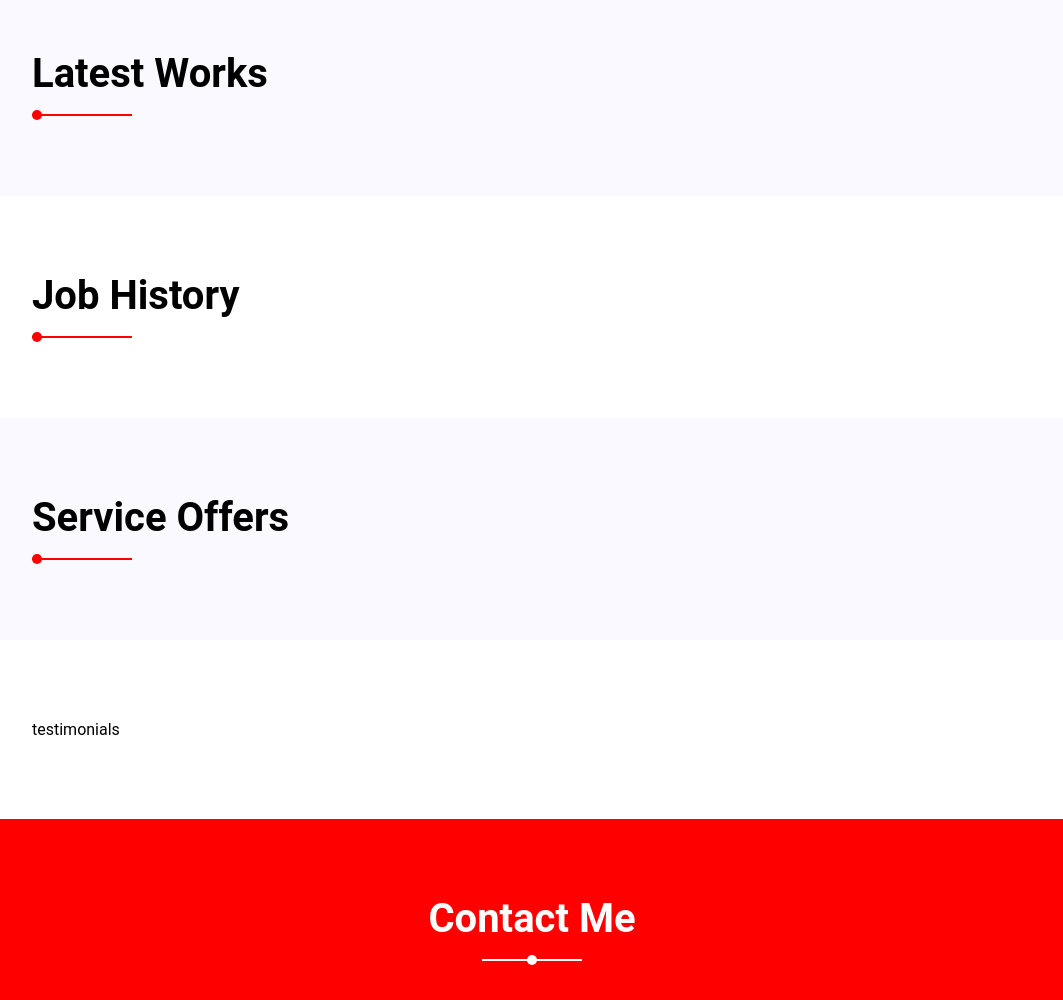
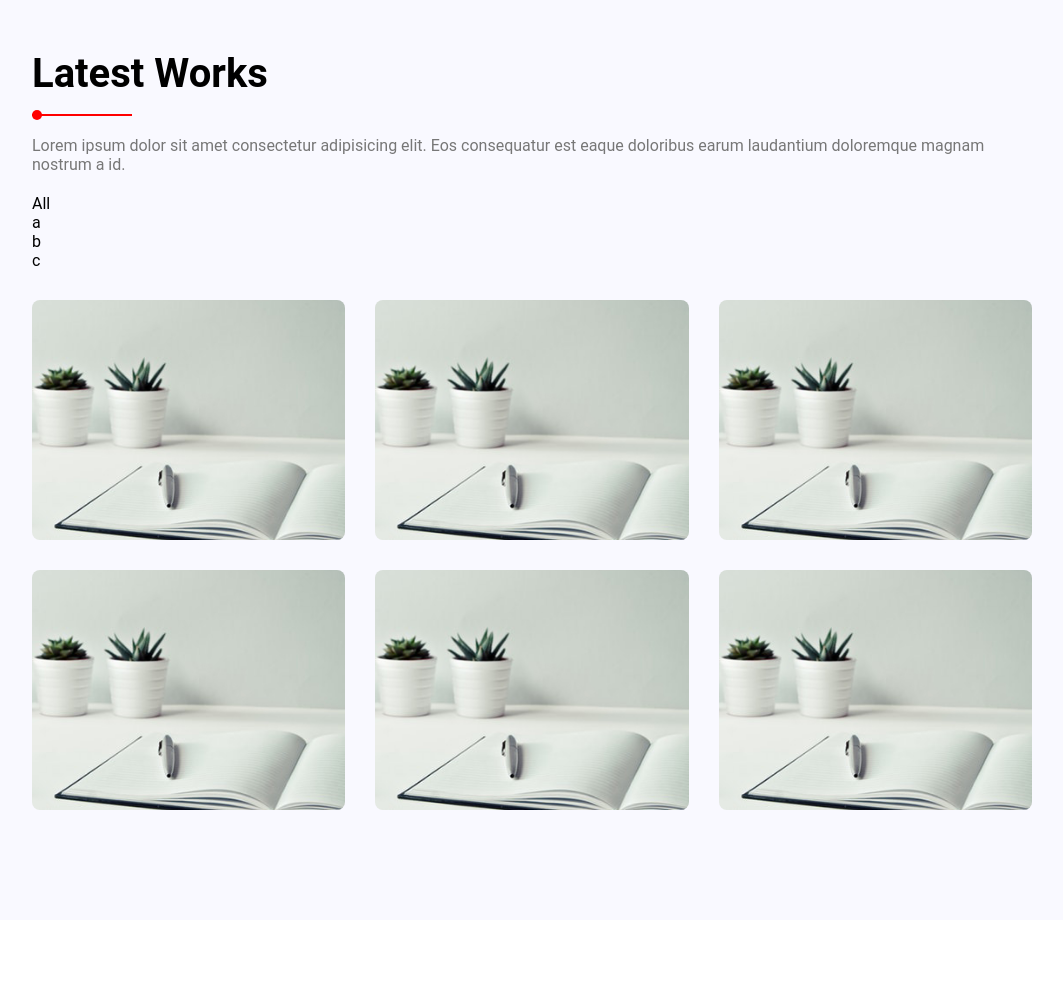
Before and after one commit to GintaRai/9-Portfolio, a plain HTML site: page index.html in a window 1280 px wide. Shown: the part 1800-2800 px from the top of the page, without its empty margins (108-1171 px from the left). Drawn offline with Linux system fonts and the light colour scheme.

Commit message:
Work section main structure and style

```diff
--- a/css/main.css
+++ b/css/main.css
@@ -327,9 +327,67 @@ body > #header {
                             margin-top: 15px;
                         }
 /* LATEST WORKS */
+#works p {
+    margin: 20px 0;
+    color: #777;
+}
 
+.gallery {
+    display: inline-block;
+    width: 100%;
+}
+    .gallery > .filter {
+        display: inline-block;
+        width: 100%;
+        margin-bottom: 30px;
+    }
+        .gallery > .filter > div {
+            display: inline-block;
+            float: left;
+        }
+    .gallery > .item-list {
+        display: inline-block;
+        width: 100%;
+    }
+        .gallery > .item-list > .item {
+            display: inline-block;
+            float: left;
+            width: calc((100% - 60px) / 3);
+            margin-right: 30px;
+            margin-bottom: 30px;
+            height: 240px;
+            background-color: #90acd1;
+            border-radius: 8px;
+            background-image: url(../img/w1.jpg);
+            background-position: center;
+            background-repeat: no-repeat;
+            background-size: cover;
+            overflow: hidden;
+        }
+            .gallery > .item-list > .item > .background {
+                background-color: rgba(255, 0, 0, 0.6);
+                display: none;
+                width: 100%;
+                height: 100%;
+                text-align: center;
+            }
 
+            .gallery .background > .texts {
+                margin: auto;
+                color: white;
+            }
+                .gallery .background > .texts > h4 {
+                }
+                .gallery .background > .texts > span {
+                }
 
+        .gallery > .item-list > .item:hover > .background {
+            display: flex;
+        }
+
+        .gallery > .item-list > .item:nth-child(3n) {
+            margin-right: 0;
+        }
 /* JOB HISTORY */
 
 
--- a/index.html
+++ b/index.html
@@ -87,6 +87,31 @@
                 <h2>latest works</h2>
                 <div class="line"></div>
             </div>
+            <p>Lorem ipsum dolor sit amet consectetur adipisicing elit. Eos consequatur est eaque doloribus earum laudantium doloremque magnam nostrum a id.</p>
+            <div class="gallery">
+                <div class="filter">
+                    <div>All</div>
+                    <div>a</div>
+                    <div>b</div>
+                    <div>c</div>
+                </div>
+                <div class="item-list">
+                    <div class="item">
+                        <div class="background">
+                            <div class="texts">
+                                <h4>Work 1</h4>
+                                <span>Cat-1</span>
+                            </div>
+                        </div>
+                    </div>
+                    <div class="item"></div>
+                    <div class="item"></div>
+                    <div class="item"></div>
+                    <div class="item"></div>
+                    <div class="item"></div>
+                </div>
+            </div>
+
         </div>
     </div>
 
```
Also changed, not shown: img/w1.jpg (added), img/w2.jpg (added), img/w3.jpg (added), img/w4.jpg (added), img/w5.jpg (added), img/w6.jpg (added).
